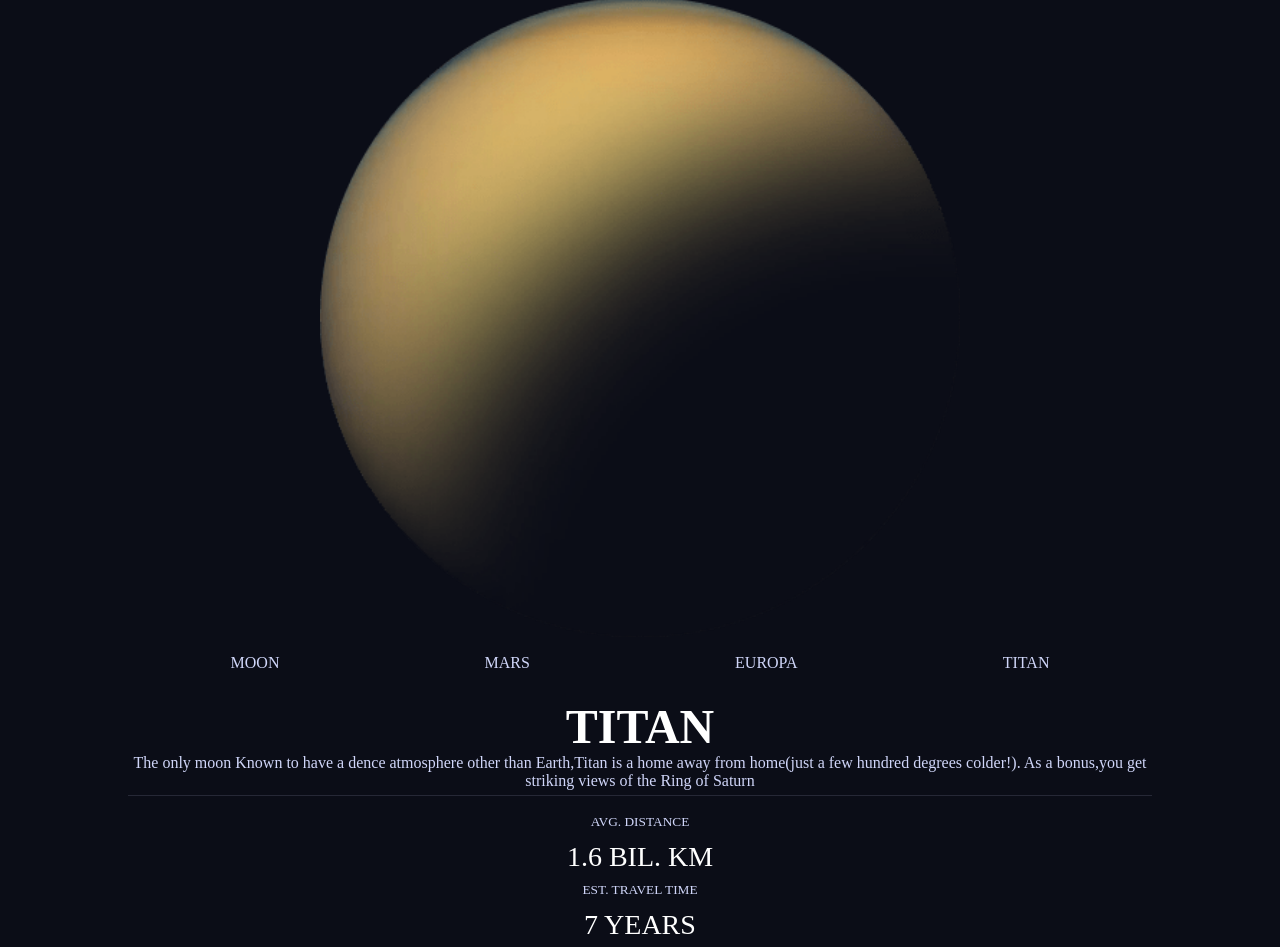
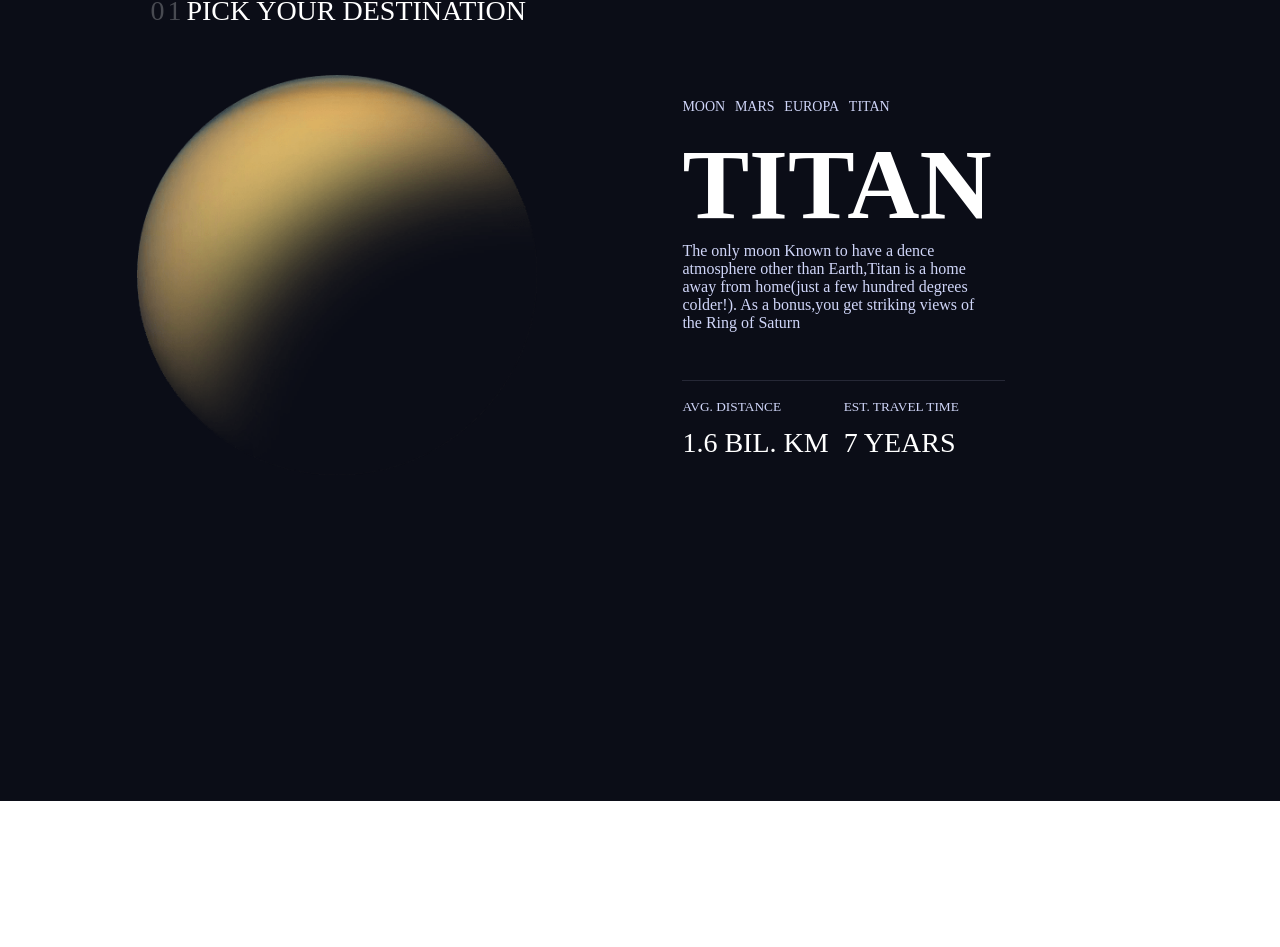
Before and after one commit to MARKOTHEDEV/space-proj, a React (Create React App) app: page /destination in a window 1280 px wide. Shown: the part 159-1106 px from the top of the page. After the commit the page ends 960 px from the top, so only its background shows below. Built offline with nearby package versions, Linux system fonts and the light colour scheme; a web font is replaced by a local one.

Commit message:
finsish working on the styling of Designation page

```diff
--- a/src/Components/Line.tsx
+++ b/src/Components/Line.tsx
@@ -1,29 +1,45 @@
+import styled from "styled-components";
 
 
-
-const Line:React.FC<{
+interface LineType{
     width?:string;height?:string
     marginTop?:string;
     marginBottom?:string;
-}> =({
-    width="80%",
-    height="1px",
-    marginTop="0",
-    marginBottom="0",
-})=>{
+}
+const LineStyle = styled.div<LineType>`
+background-color:#d0d6f922;
+height:${(props)=>props.height?props.height: "1px"};
+width:${(props)=>props.width?props.width:"80%"};
+margin:0 auto;
+margin-bottom: ${(props)=>props.marginBottom?props.marginBottom:"0"};
+margin-top:  ${(props)=>props.marginTop?props.marginTop:"0"};
+
+@media screen and (min-width: 800px){
+margin:0 ;
+width: 70%;
+
+}
+`
+
+// const Line =({
+//     width="80%",
+//     height="1px",
+//     marginTop="0",
+//     marginBottom="0",
+// })=>{
 
 
-    return <div style={{
-        "backgroundColor":"#d0d6f922",
-        "height":height,
-        "width":width,
-        // "marginTop":".9rem",
-        "margin":"0 auto",
-        marginBottom,
-        marginTop
-    }}>
+//     return <div style={{
+//         "backgroundColor":"#d0d6f922",
+//         "height":height,
+//         "width":width,
+//         // "marginTop":".9rem",
+//         "margin":"0 auto",
+//         marginBottom,
+//         marginTop
+//     }}>
 
-    </div>
-}
+//     </div>
+// }
 
-export default Line
+export default LineStyle
--- a/src/pages/Destination/Destination.style.tsx
+++ b/src/pages/Destination/Destination.style.tsx
@@ -2,10 +2,21 @@ import styled from "styled-components";
 
 
 
-// const 1
+export const DestinationBox = styled.div`
+    @media screen and (min-width: 800px){
+            margin:  0 auto;
+            /* border: 1px solid red; */
+            width: 90%;
+    }
+`
 
 export const Notification = styled.div`
 /* border: 1px solid red; */
+@media screen and (min-width: 800px) {
+    margin: 2rem auto;
+    width: 85%;
+    margin-bottom: 3rem;
+}
 
 `
 export const NotificationTitle = styled.div`
@@ -21,15 +32,57 @@ span:first-child{
        /* font-weight: 700; */
 }
 
+@media screen and (min-width: 800px) {
+    text-align: left;
+    font-size: ${({theme})=>theme.fontSize.largeScreens.subHeading["x-large"]};
+}
+
 `
-export const FlexTwoItems = styled.div``
+
+interface FlexTwoItemsType{
+    "flexAtWhatpx"?:number
+    widthInPercent?:number;
+    isCenter?:boolean;
+    spaceAround?:boolean;
+}
+export const FlexTwoItems= styled.div<FlexTwoItemsType>`
+display: flex;
+flex-direction: column;
+@media screen and (min-width:${(props)=>props.flexAtWhatpx}px){
+    flex-direction: row;
+    align-items: center;
+    justify-content: space-between;
+    /* justify-content: ; */
+    /* border: 1px solid red; */
+    ${(props)=>props.widthInPercent?`width:${props.widthInPercent}%;`:""}
+    ${(props)=>props.isCenter?"margin-left:auto;margin-right:auto;":""}
+    ${(props)=>props.spaceAround?
+    "justify-content:space-around;":""
+    }
+}
+@media screen and (min-width:1000px){
+margin-left: 0;
+margin-right: 0;
+}
+`
 // export const FlexTwoItems = styled.div``
 export const PlanetPicContainer = styled.div`
 width: 50%;
 height: 50%;
 margin: 0 auto;
 margin-top: 1rem;
+
 /* border: 1px solid wheat; */
+@media screen and (min-width: 600px){
+width: 300px;
+height: 300px;
+}
+@media screen and (min-width: 800px){
+    width: 400px;
+height: 400px;
+margin: 0 ;
+/* border: 1px solid red; */
+}
 `
 export const PlanetPic = styled.img`
 width: 100%;
@@ -42,12 +95,20 @@ height: 100%;
 export const TabComponentContainer = styled.div`
 color:${({theme})=>theme.textColor.slightDarkLightBlue};
 /* border:1px solid red; */
+/* border:1px solid green; */
+
+@media screen and (min-width: 800px){
+    width: 50%;
+}
+
+@media screen and (min-width: 900px){
+    width: 40%;
+}
 `
 export const TabComponentNav = styled.div`
 /* border:1px solid green; */
 display: flex;
 justify-content: space-between;
-justify-content: space-around;
 width: 80%;
 margin: 0 auto ;
 margin-bottom: .9rem;
@@ -57,6 +118,7 @@ font-size: ${({theme})=>theme.fontSize.largeScreens.subHeading.NavHeading};
 P{
     cursor:pointer;
     position: relative;
+
 
 }
 p::after{
@@ -78,6 +140,20 @@ p::after{
     p:hover{
         color:${({theme})=>theme.textColor.whiteColor};
     }
+
+    @media screen and (min-width:600px) {
+        width: 50%;
+    /* border: 1px solid red; */
+    }
+    @media screen and (min-width:600px) {
+        margin-bottom: 2rem;
+        font-size: 14px;
+        text-align: left;
+    }
+    @media screen and (min-width: 900px) {
+        width: 45%;
+        margin: 0rem;
+    }
 `
 export const TabComponentContentContainer = styled.div`
 text-align: center;
@@ -89,17 +165,45 @@ p{
     width: 80%;
     margin: 0 auto;
     padding-bottom: .3rem;
+
+}
+@media screen and (min-width: 800px){
+
 }
 
+@media screen  and (min-width:800px){
+    text-align: left;
+    h2{
+      font-size: ${({theme})=>theme.fontSize.largeScreens
+      .heading["large"]};
+    }
+    p{
+        margin: 0;
+        width: 53%;
+    }
+
+}
 
 `
+export  const PThatHastheMainContentInTabComponentContentContainer=styled.p`
+    margin: 0 auto;
+    padding-bottom: .3rem;
+    @media screen  and (min-width:800px){
+        width: 65% !important;
+        /* border: 1px solid red; */
+        /* margin: 0; */
+        padding-bottom: 3rem !important;
+
+}
+`
 export const DestinationExtraConentInfo = styled.div`
-
-
+padding-top:1rem;
+p{
+    width: 100%;
+}
 p:nth-child(2){
 color:${({theme})=>theme.textColor.whiteColor};
 font-size: ${({theme})=>theme.fontSize.largeScreens.subHeading["x-large"]};
 padding: .4rem 0;
 }
-
 `
--- a/src/pages/Destination/Destination.tsx
+++ b/src/pages/Destination/Destination.tsx
@@ -3,7 +3,8 @@ import {
     Notification,NotificationTitle,
     FlexTwoItems,PlanetPic,PlanetPicContainer,
     TabComponentContainer,TabComponentNav,TabComponentContentContainer,
-    DestinationExtraConentInfo
+    DestinationExtraConentInfo,
+    PThatHastheMainContentInTabComponentContentContainer,DestinationBox
     } from "./Destination.style"
 import PlanetImage from "../../assets/image/destination/image-titan.png";
 import Line from "../../Components/Line";
@@ -14,8 +15,8 @@ const  Destination= ()=>{
     return (
 
         <GeneralTheme>
-
-           <Notification>
+<DestinationBox>
+<Notification>
                     <NotificationTitle>
                         <span>01</span>
                         <span>PICK YOUR DESTINATION</span>
@@ -25,7 +26,13 @@ const  Destination= ()=>{
             </Notification>
 
 
-            <FlexTwoItems>
+            <FlexTwoItems
+            flexAtWhatpx={800}
+            widthInPercent={100}
+            spaceAround={true}
+            isCenter={true}
+
+            >
                 <PlanetPicContainer>
                         <PlanetPic src={PlanetImage} />
                 </PlanetPicContainer>
@@ -41,14 +48,19 @@ const  Destination= ()=>{
                     <TabComponentContentContainer>
                         <h2>TITAN</h2>
                         {/* <br /> */}
-                        <p>The only moon Known to have a dence atmosphere other than Earth,Titan is a home
-                            away from home(just a few hundred degrees colder!). As a bonus,you get striking views of the
-                            Ring of Saturn
-                        </p>
+                        <PThatHastheMainContentInTabComponentContentContainer>
+The only moon Known to have a dence atmosphere other than
+ Earth,Titan is a home
+away from home(just a few hundred degrees colder!).
+ As a bonus,you get striking views of the
+Ring of Saturn
+                        </PThatHastheMainContentInTabComponentContentContainer>
 
                 <Line  marginBottom="1rem"/>
 
-                    <FlexTwoItems>
+                    <FlexTwoItems flexAtWhatpx={834}
+                    widthInPercent={60}
+                    isCenter={true}>
                         <DestinationExtraConentInfo>
                             <p><small>AVG. DISTANCE</small></p>
                             <p>1.6 BIL. KM</p>
@@ -67,6 +79,8 @@ const  Destination= ()=>{
 
 
             </FlexTwoItems>
+</DestinationBox>
+
         </GeneralTheme>
     )
 }
--- a/src/theme/GeneralTheme/GeneralTheme.style.tsx
+++ b/src/theme/GeneralTheme/GeneralTheme.style.tsx
@@ -5,5 +5,10 @@ import styled from "styled-components"
 export const GeneralThemeBackground =styled.div`
 
 background-color: ${({theme})=>theme.color.dark};
-/* height: 10vh; */
+height: 100vh;
+/* height: 120%; */
+
+@media screen and (min-width:600px){
+height: 120vh;
+}
 `
```
